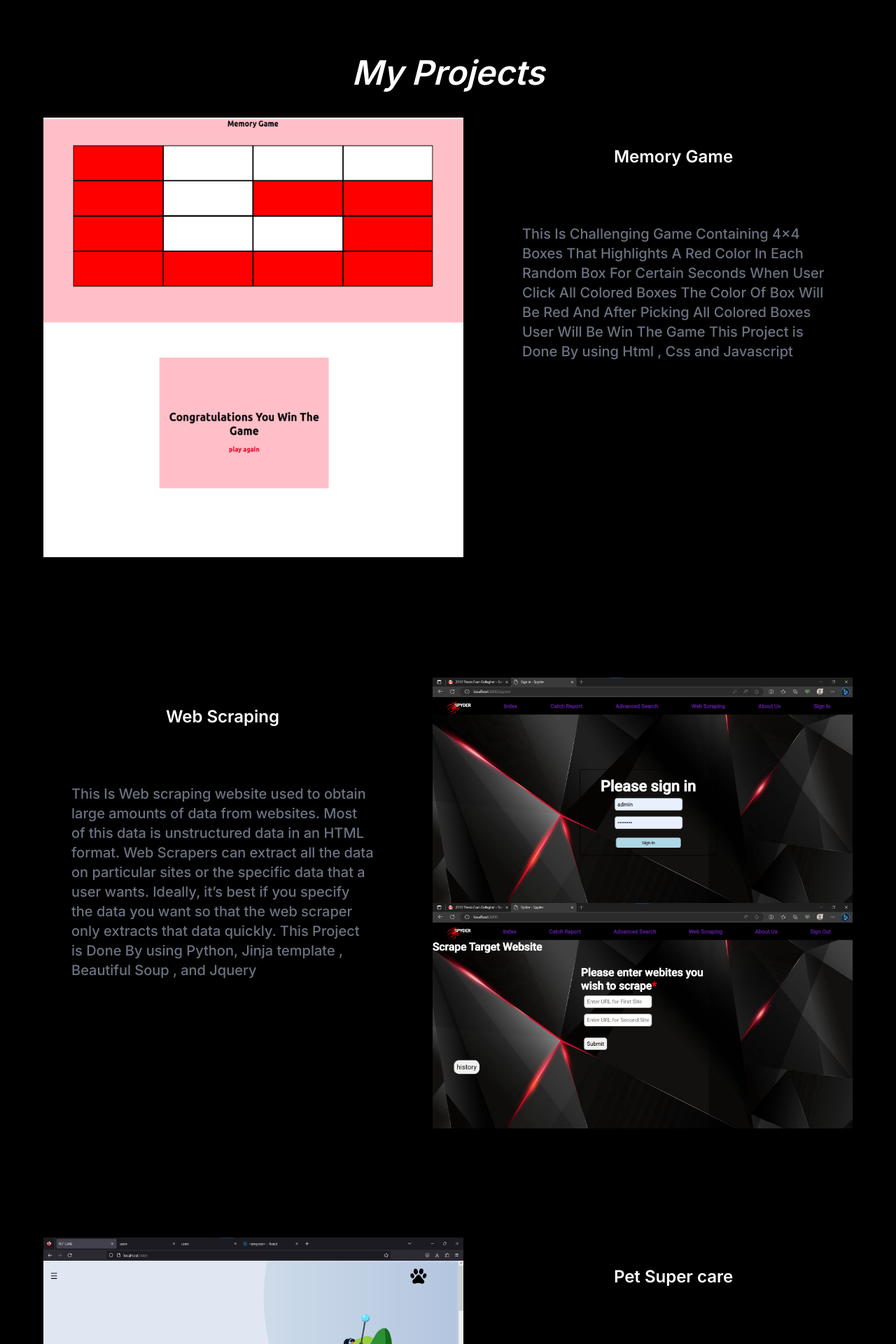
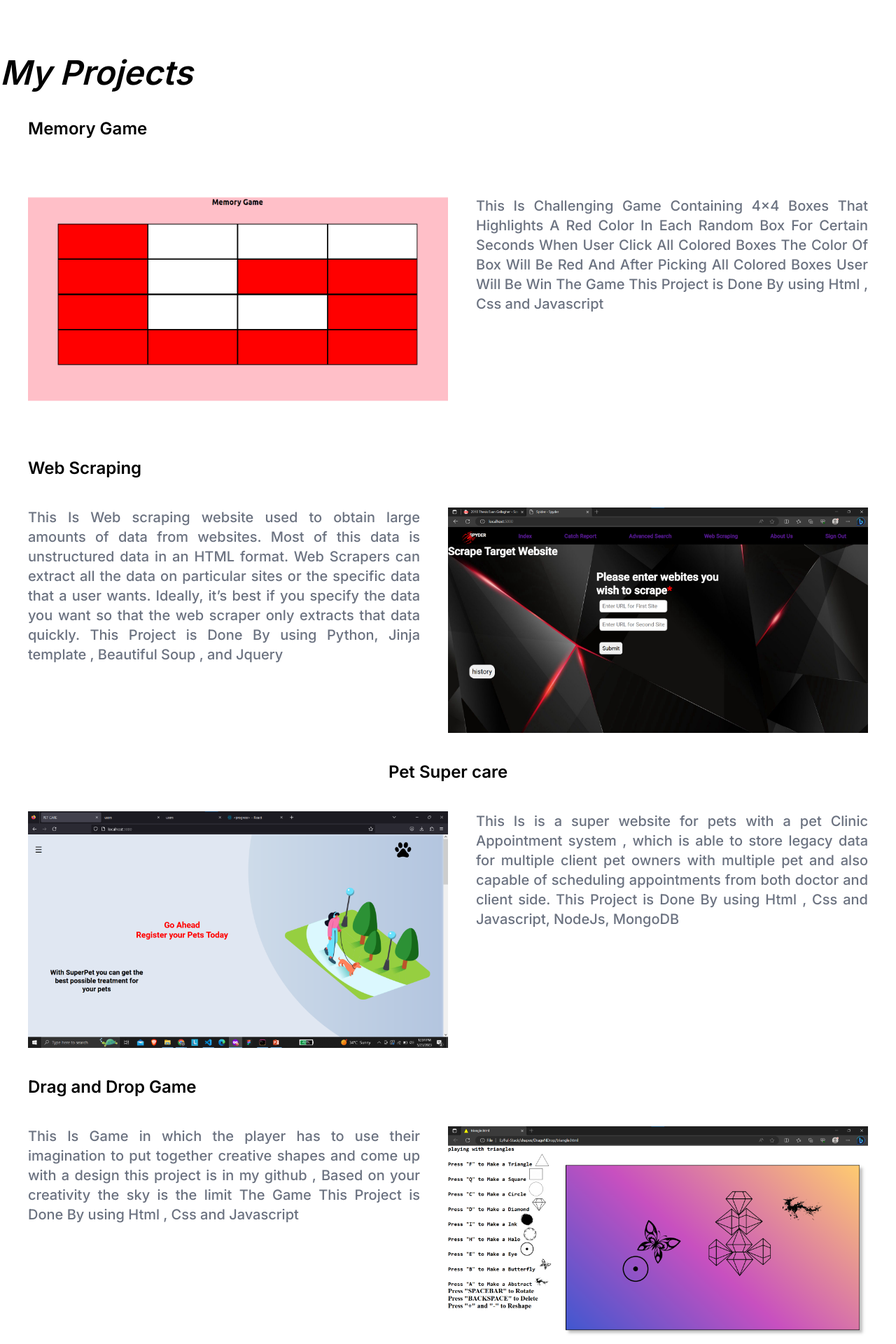
Before and after one commit to ravitej199/React-portfolio, a Next.js app: page /project in a window 1280 px wide. Shown: the part 120-2040 px from the top of the page at 70% size. Built offline with nearby package versions, Linux system fonts and the light colour scheme.

Commit message:
responsive

```diff
--- a/app/about/page.js
+++ b/app/about/page.js
@@ -25,13 +25,13 @@ const skills = [{option:"HTML",background:'bg-red-700'},{ option:"CSS",backgroun
         <Link href='/project' className='font-semibold text-2xl hover:text-blue-700 hover:border-b-4 hover:border-blue-700'>Projects</Link>
       </div>
     </div>
-    <div className="flex justify-around">
-        <Image src={Profile} width={400} height={100} alt='profile' className="object-contain"/>
-        <div className="text-3xl p-10 w-[40vw] text-justify border-2 rounded-[20px] transition duration-700 hover:border-black">
+    <div className="max-md:!block flex justify-around">
+        <Image src={Profile} width={400} height={100} alt='profile' className=" object-contain"/>
+        <div className="max-md:!border-transparent max-md:w-[95vw] text-3xl p-10 w-[40vw] text-justify border-2 rounded-[20px] transition duration-700 hover:border-black">
             <h1 className="text-5xl pt-10 font-semibold italic">{pageTitle}</h1>
             <h2 className="py-10">HI THERE !</h2>
             <h3 className="py-10">My name is <em className="italic">{identity.firstName}.</em></h3>
-            <h3 className="text-xl font-mormal text-gray-500">I am passionate about using technology to solve complex  problems  and
+            <h3 className="text-xl font-mormal text-gray-800">I am passionate about using technology to solve complex  problems  and
                 create  innovative  solutions. I am proficient in languages such as JavaScript
                 and have experience working with various frameworks such as ReactJS , NodeJS and
                 python frameworks such as Flask I am a creative problem solver with excellent
@@ -40,9 +40,9 @@ const skills = [{option:"HTML",background:'bg-red-700'},{ option:"CSS",backgroun
                 in the field of computer science.</h3>
         </div>
     </div>
-    <div className="p-24 text-xl font-medium flex gap-10 items-center">
+    <div className="p-10 text-xl font-medium max-md:!block flex gap-10 items-center">
         <h3>Skill : </h3>
-        <ol className="flex gap-10">
+        <ol className="flex flex-wrap max-md:gap-5 gap-10">
         {skills.map((skill,index) => <li key={index} className={`outline  border-2 text-white hover:text-gray-600 hover:bg-opacity-20 rounded-lg p-4  transition duration-500  ${skill.background} `} >{skill.option}</li>)}
         </ol>
     </div>
--- a/app/globals.css
+++ b/app/globals.css
@@ -2,7 +2,7 @@
 @tailwind components;
 @tailwind utilities;
 
-:root {
+/* :root {
   --foreground-rgb: 0, 0, 0;
   --background-start-rgb: 214, 219, 220;
   --background-end-rgb: 255, 255, 255;
@@ -14,14 +14,4 @@
     --background-start-rgb: 0, 0, 0;
     --background-end-rgb: 0, 0, 0;
   }
-}
-
-body {
-  color: rgb(var(--foreground-rgb));
-  background: linear-gradient(
-      to bottom,
-      transparent,
-      rgb(var(--background-end-rgb))
-    )
-    rgb(var(--background-start-rgb));
-}
+} */
--- a/app/page.js
+++ b/app/page.js
@@ -11,21 +11,20 @@ export default function Home() {
         <Link href='/about' className='font-semibold text-2xl hover:text-blue-700 hover:border-b-4 hover:border-blue-700 '>About</Link>
         <Link href='/project' className='font-semibold text-2xl hover:text-blue-700 hover:border-b-4 hover:border-blue-700 '>Projects</Link>
       </div>
-      <div className="relative flex items-center gap-24 before:absolute before:h-[300px] before:w-[480px] before:-translate-x-1/2 before:rounded-full before:bg-gradient-radial before:from-white before:to-transparent before:blur-2xl before:content-[''] after:absolute after:-z-20 after:h-[180px] after:w-[240px] after:translate-x-1/3 after:bg-gradient-conic after:from-sky-200 after:via-blue-200 after:blur-2xl after:content-[''] before:dark:bg-gradient-to-br before:dark:from-transparent before:dark:to-blue-700 before:dark:opacity-10 after:dark:from-sky-900 after:dark:via-[#0141ff] after:dark:opacity-40 before:lg:h-[360px]">
+      <div className="max-md:!block flex items-center gap-24 before:absolute before:h-[300px] before:w-[480px] before:-translate-x-1/2 before:rounded-full before:bg-gradient-radial before:from-white before:to-transparent before:blur-2xl before:content-[''] after:absolute after:-z-20 after:h-[150px] after:w-[240px] after:translate-x-1/3 after:bg-gradient-conic after:from-sky-200 after:via-blue-200 after:blur-2xl after:content-[''] before:dark:bg-gradient-to-br before:dark:from-transparent before:dark:to-blue-700 before:dark:opacity-10 after:dark:from-sky-900 after:dark:via-[#0141ff] after:dark:opacity-40 before:lg:h-[360px]">
         <Image className='object-cover rounded-full'
           src={Profile}
           alt="Logo"
           width={300}
           height={300}
-          priority
         />
         <div>
-          <h2 className='font-semibold text-5xl text-right'>Welcome</h2>
-          <h2 className='font-semibold text-5xl'>To My Portfolio</h2>
+          <h2 className='max-md:text-2xl max-md:text-left mt-10 font-semibold text-5xl text-right'>Welcome</h2>
+          <h2 className='max-md:text-2xl mb-10 font-semibold text-5xl'>To My Portfolio</h2>
         </div>
       </div>
 
-      <div className="mb-32 flex gap-10 text-center lg:mb-0 lg:text-left">
+      <div className="flex gap-10 text-center lg:mb-0 lg:text-left">
         <a
           href="https://github.com/Rakesh-Mirji"
           className="group rounded-lg border border-transparent px-5 py-4 transition-colors hover:border-gray-300 hover:bg-gray-100 hover:dark:border-neutral-700 hover:dark:bg-neutral-800/30"
--- a/app/project/page.js
+++ b/app/project/page.js
@@ -20,18 +20,18 @@ export default function Project(){
         <Link href='/about' className='font-semibold text-2xl hover:text-blue-700 hover:border-b-4 hover:border-blue-700'>About</Link>
       </div>
     </div>
-    <h1 className="text-5xl text-center pt-10 font-semibold italic">My Projects</h1>
+    <h1 className="text-5xl pt-10 font-semibold italic">My Projects</h1>
 
 <div>
 
-    <div className=" h-[100vh] p-10  flex justify-around">
-        <div className="h-[50vh] relative top-0 ">
+    <p className="text-2xl p-10 font-semibold">Memory Game</p>
+    <div className="  p-10 max-md:!block flex justify-around">
+        <div className=" min-w-[50vw]">
             <Image src={Memory1} width={600} height={100} alt="game"/>
-            <Image src={Memory2} width={600} height={100} alt="game"/>
+            {/* <Image src={Memory2} width={600} height={100} alt="game"/> */}
         </div>
-        <div className="h-[50vh] sticky top-[15vw] text-center w-[40vw] ">
-            <p className="text-2xl text-center p-10 font-semibold">Memory Game</p>
-            <p className=" text-xl text-gray-500 text-left p-10 font-medium">
+        <div className="">
+            <p className=" text-xl text-gray-500 text-justify font-medium">
                 This Is Challenging Game Containing 4x4 Boxes That Highlights A Red Color
                 In Each Random Box For Certain Seconds When User Click All Colored Boxes The
                 Color Of Box Will Be Red And After Picking All Colored Boxes User Will Be Win
@@ -39,10 +39,10 @@ export default function Project(){
         </div>
     </div>
 
-    <div className="h-[100vh] p-10 flex justify-around">
-        <div className="h-[50vh] sticky top-[15vw]  text-center w-[40vw]">
-            <p className="text-2xl text-center p-10 font-semibold">Web Scraping</p>
-            <p className="text-xl text-gray-500 text-left p-10 font-medium">
+    <p className="text-2xl p-10 font-semibold">Web Scraping</p>
+    <div className=" px-10 max-md:!block flex justify-around">
+        <div className="">
+            <p className="text-xl text-gray-500 text-left text-justify font-medium">
                 This Is Web scraping website used to obtain large amounts of
                 data from websites. Most of this data is unstructured data in an HTML
                 format. Web Scrapers can extract all the data on particular sites or the
@@ -50,20 +50,20 @@ export default function Project(){
                   data you want so that the web scraper only extracts that data quickly.
                   This Project is Done By using Python, Jinja template , Beautiful Soup , and Jquery</p>
         </div>
-        <div className="h-[50vh] ">
-            <Image src={scraping1} width={600} height={100} alt="game"/>
-            <Image src={scraping2} width={600} height={100} alt="game"/>
+        <div className="min-w-[50vw]">
+            {/* <Image src={scraping1} width={600} height={100} alt="game" className="float-right"/> */}
+            <Image src={scraping2} width={600} height={100} alt="game" className="float-right"/>
         </div>
     </div>
 
-    <div className="h-[100vh] p-10 flex justify-around">
-        <div className="h-[50vh]  relative top-0">
+    <p className="text-2xl p-10 text-center font-semibold">Pet Super care</p>
+    <div className=" px-10 max-md:!block flex justify-around">
+        <div className="min-w-[50vw]">
             <Image src={pet1} width={600} height={100} alt="game"/>
-            <Image src={pet2} width={600} height={100} alt="game"/>
+            {/* <Image src={pet2} width={600} height={100} alt="game"/> */}
         </div>
-        <div className="h-[50vh] sticky top-[15vw] text-center w-[40vw] ">
-            <p className="text-2xl text-center p-10 font-semibold">Pet Super care</p>
-            <p className="text-xl text-gray-500 text-left p-10 font-medium">
+        <div className="">
+            <p className="text-xl text-gray-500 text-justify font-medium">
                 This Is is a super website for pets with a pet Clinic Appointment system ,
                 which is able to store legacy data for multiple client pet owners with multiple pet
                 and also capable of scheduling appointments from both doctor and client side.
@@ -71,17 +71,17 @@ export default function Project(){
         </div>
     </div>
 
-    <div className="h-[100vh] p-10  flex justify-around">
-        <div className="h-[50vh] sticky top-[15vw] text-center w-[40vw]">
-            <p className="text-2xl text-center p-10 font-semibold">Drag and Drop Game</p>
-            <p className="text-xl text-gray-500 text-left p-10 font-medium">
+    <p className="text-2xl p-10 font-semibold">Drag and Drop Game</p>
+    <div className=" px-10 max-md:!block  flex justify-around">
+        <div className="">
+            <p className="text-xl text-gray-500 text-justify font-medium">
                 This Is Game in which the player has to use their imagination to put together creative shapes and
                 come up with a design this project is in my github , Based on your creativity the sky is the limit
                 The Game This Project is Done By using Html , Css and Javascript</p>
         </div>
-        <div className="h-[50vh] ">
-            <Image src={dng2} width={600} height={100} alt="game"/>
-            <Image src={dng1} width={600} height={100} alt="game"/>
+        <div className="min-w-[50vw]">
+            {/* <Image src={dng2} width={600} height={100} alt="game" className="float-right"/> */}
+            <Image src={dng1} width={600} height={100} alt="game" className="float-right"/>
         </div>
     </div>
 
```
